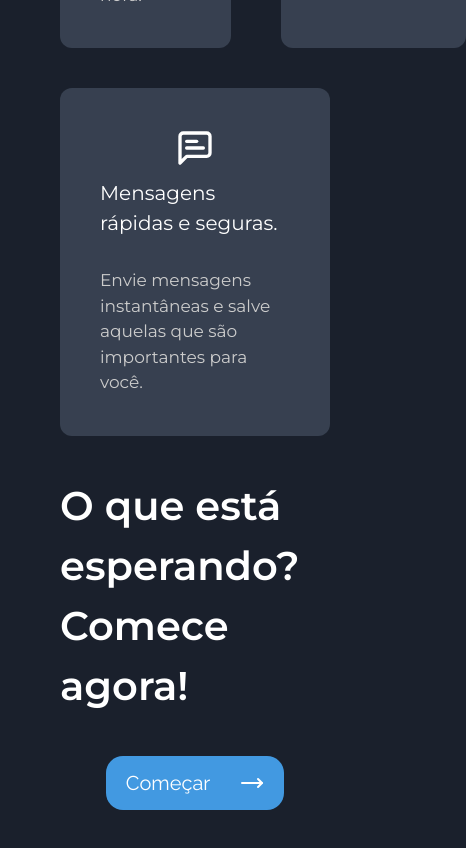
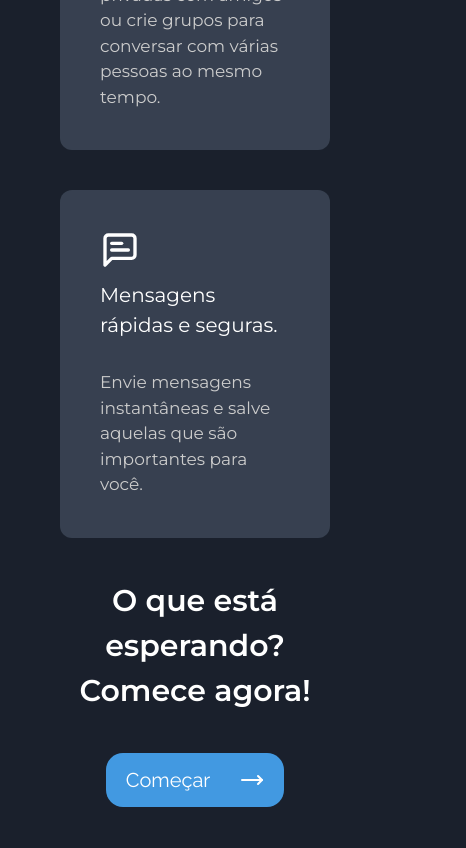
Before and after one commit to Kaua2123/chathub-client, a React (Vite) app: page / in a window 390 px wide. Shown: the part 1720-2568 px from the top of the page, 466 px wide, since content can reach past the window. Built offline with nearby package versions, Linux system fonts and the light colour scheme.

Commit message:
feat: Adiciona estilos para tornar a seção secundária da home responsiva

```diff
--- a/src/pages/Home/Home.tsx
+++ b/src/pages/Home/Home.tsx
@@ -10,6 +10,7 @@ import {
   FlexDiv,
   DivText,
   DivButton,
+  FlexDivCard,
 } from './styled';
 import { MoveRight, Wifi, Users, MessageSquareText } from 'lucide-react';
 import Navbar from '../../components/Navbar/Navbar';
@@ -63,7 +64,7 @@ function Home() {
           </GridCards>
 
           <InfoCard style={{ marginTop: '4rem', marginBottom: '4rem' }}>
-            <FlexDiv>
+            <FlexDivCard>
               <MessageSquareText color="white" size={40} />
               <p className="subtitle">Mensagens rápidas e seguras.</p>
 
@@ -71,7 +72,7 @@ function Home() {
                 Envie mensagens instantâneas e salve aquelas que são importantes
                 para você.
               </p>
-            </FlexDiv>
+            </FlexDivCard>
           </InfoCard>
 
           <FlexDiv>
--- a/src/pages/Home/styled.ts
+++ b/src/pages/Home/styled.ts
@@ -115,6 +115,12 @@ export const SecondarySectionDiv = styled.div`
     font-weight: 600;
     margin-bottom: 4rem;
   }
+
+  @media (max-width: 768px) {
+    h3 {
+      font-size: 3rem;
+    }
+  }
 `;
 
 export const InfoCard = styled.div`
@@ -147,6 +153,21 @@ export const GridCards = styled.div`
   display: grid;
   grid-template-columns: 1fr 1fr;
   gap: 5rem;
+
+  @media (max-width: 768px) {
+    grid-template-columns: 1fr;
+  }
+`;
+
+export const FlexDivCard = styled.div`
+  display: flex;
+  flex-flow: column wrap;
+  align-items: center;
+  justify-content: center;
+
+  @media (max-width: 768px) {
+    align-items: start;
+  }
 `;
 
 export const FlexDiv = styled.div`
@@ -154,4 +175,11 @@ export const FlexDiv = styled.div`
   flex-flow: column wrap;
   align-items: center;
   justify-content: center;
+
+  @media (max-width: 768px) {
+    text-align: center;
+    h3 {
+      font-size: 3rem;
+    }
+  }
 `;
```
